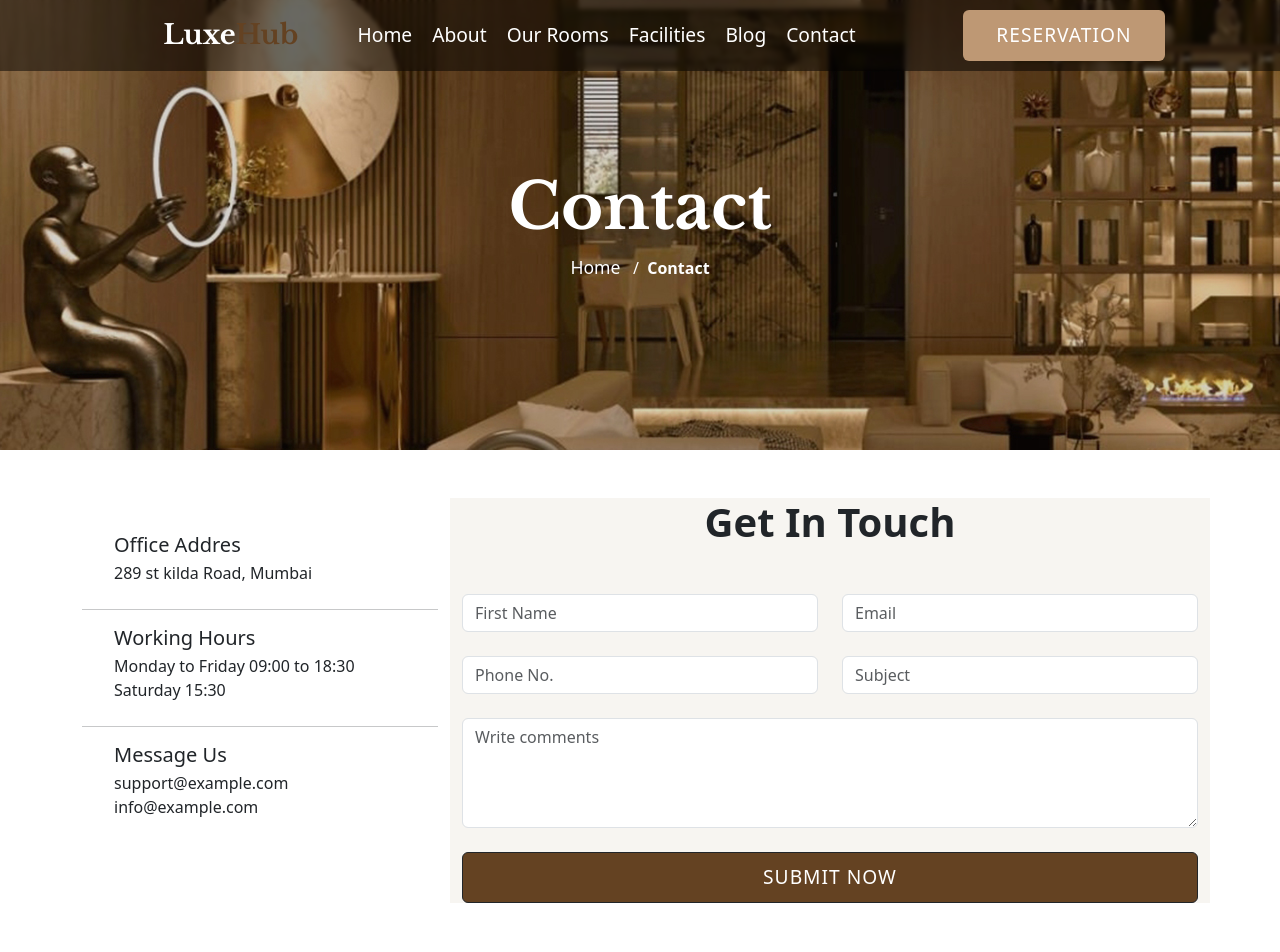
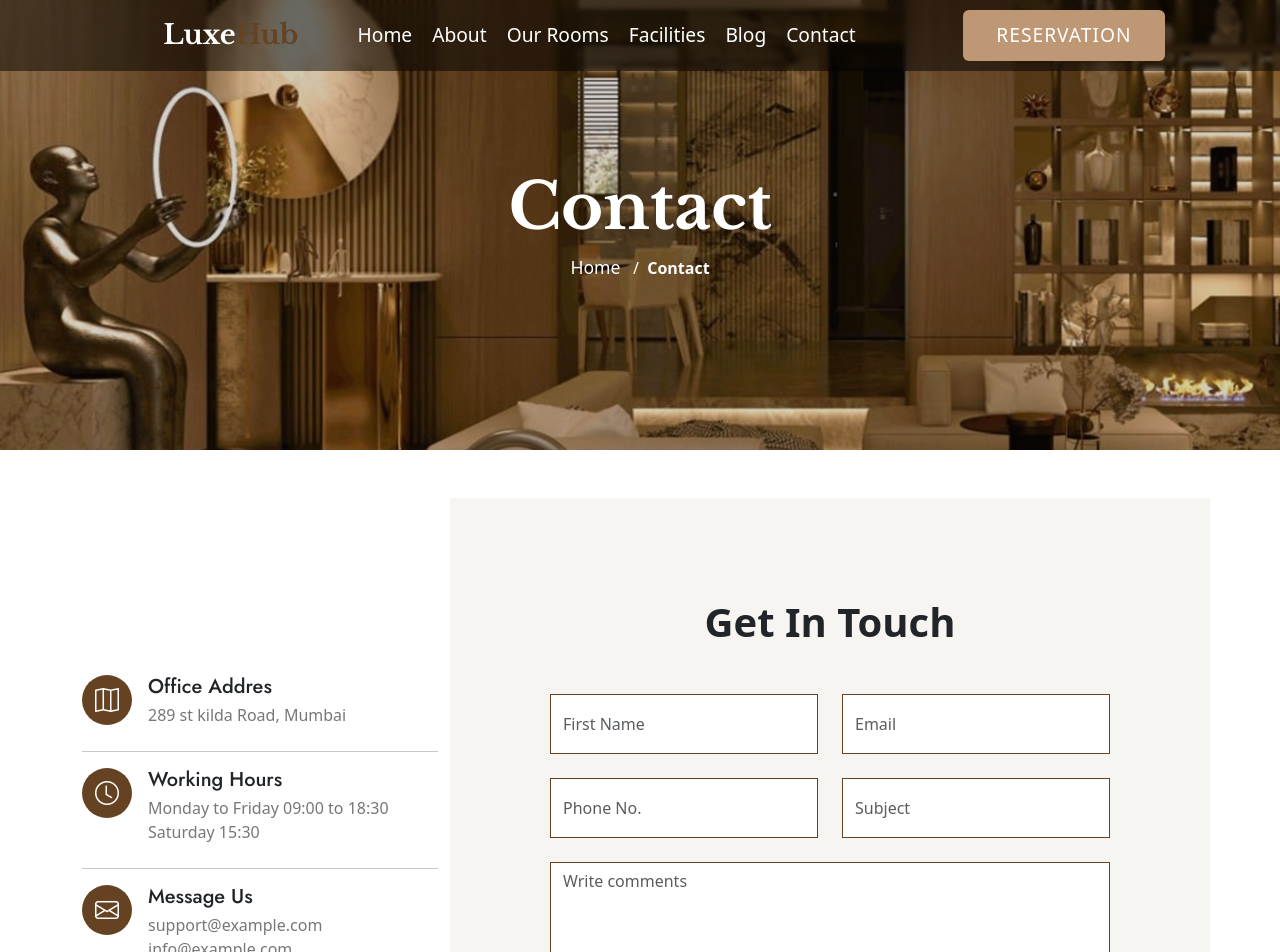
Before and after one commit to Nurxdev/LuxeHub-Hotel, a React (Vite) app in the folder Hotel Booking Website/HMS/: page /contact in a window 1280 px wide. Shown: the top 952 px of the page. Built offline with nearby package versions, Linux system fonts and the light colour scheme.

Commit message:
Add Contact page styles

```diff
--- a/Hotel Booking Website/HMS/src/index.css
+++ b/Hotel Booking Website/HMS/src/index.css
@@ -778,3 +778,39 @@ footer {
   font-size: 1rem;
   font-weight: 500;
 }
+
+/* CONTACT PAGE */
+.contact-page {
+  padding-top: 120px;
+}
+.contact-icon {
+  background-color: var(--prime-color) ;
+  width: 50px;
+  height: 50px;
+}
+.contact-icon i {
+  font-size: 1.5rem;
+}
+.input-box input {
+  height: 60px;
+  border: 1px solid var(--prime-color) !important;
+  border-radius: 0;
+  font-size: 1rem;
+  box-shadow: none !important;
+}
+.input-box textarea{
+  height: 150px;
+  border: 1px solid var(--prime-color) !important;
+  border-radius: 0;
+  font-size: 1rem;
+  box-shadow: none !important;
+}
+.contact-form-wrap{
+  padding: 100px;
+}
+.contact-info h5{
+  font-family: var(--Jost-font);
+}
+.contact-info p{
+  color: #777777;
+}
```
